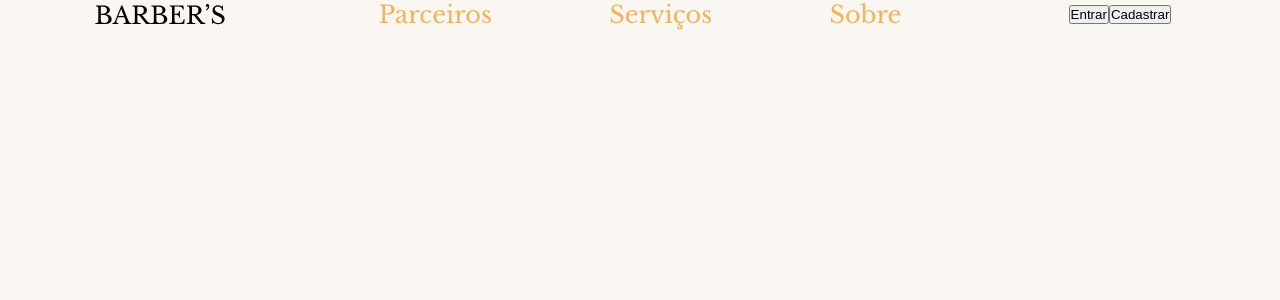
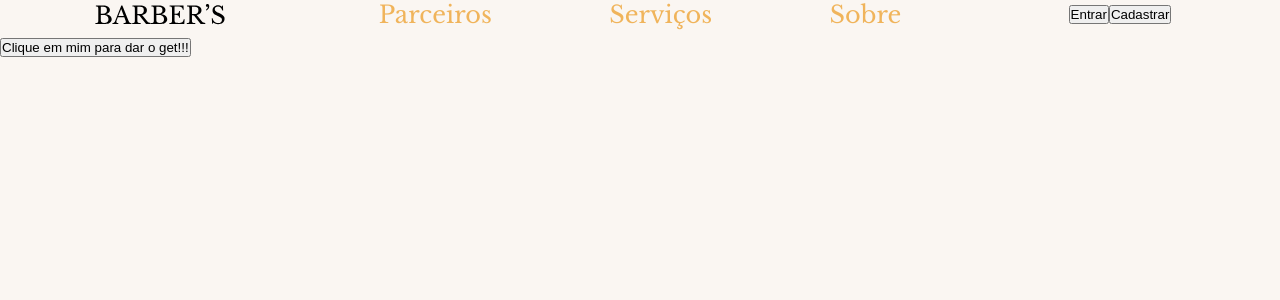
Before and after one commit to adautomoises/Barbers-Frontend, a React (Create React App) app: page / in a window 1280 px wide. Shown: the top 300 px of the page. Built offline with nearby package versions, Linux system fonts and the light colour scheme; no server answers.

Commit message:
:fix sessão expirada!

```diff
--- a/src/pages/Home/index.tsx
+++ b/src/pages/Home/index.tsx
@@ -14,6 +14,20 @@ export function Home() {
 
   const data = ["Parceiros", "Serviços", "Sobre"];
 
+  const handleUsers = () => {
+    api
+      .get("/users")
+      .then((response) => {
+        console.log("getado!");
+      })
+      .catch((e) => {
+        console.log(e);
+      })
+      .finally(() => {
+        console.log("logado!");
+      });
+  };
+
   useEffect(() => {
     const loggedInUser = localStorage.getItem("user");
     if (loggedInUser) {
@@ -24,24 +38,12 @@ export function Home() {
     }
   }, []);
 
-  useEffect(() => {
-    api
-      .get("/users")
-      .then((response) => {
-        console.log(response.data);
-      })
-      .catch((e) => {
-        console.log(e);
-      })
-      .finally(() => {
-        console.log("getado!");
-      });
-  }, []);
-
   return (
     <Container>
       <Header Items={data} Actions={actions} />
-      <Main></Main>
+      <Main>
+        <button onClick={handleUsers}>Clique em mim para dar o get!!!</button>
+      </Main>
       <Footer />
     </Container>
   );
```
